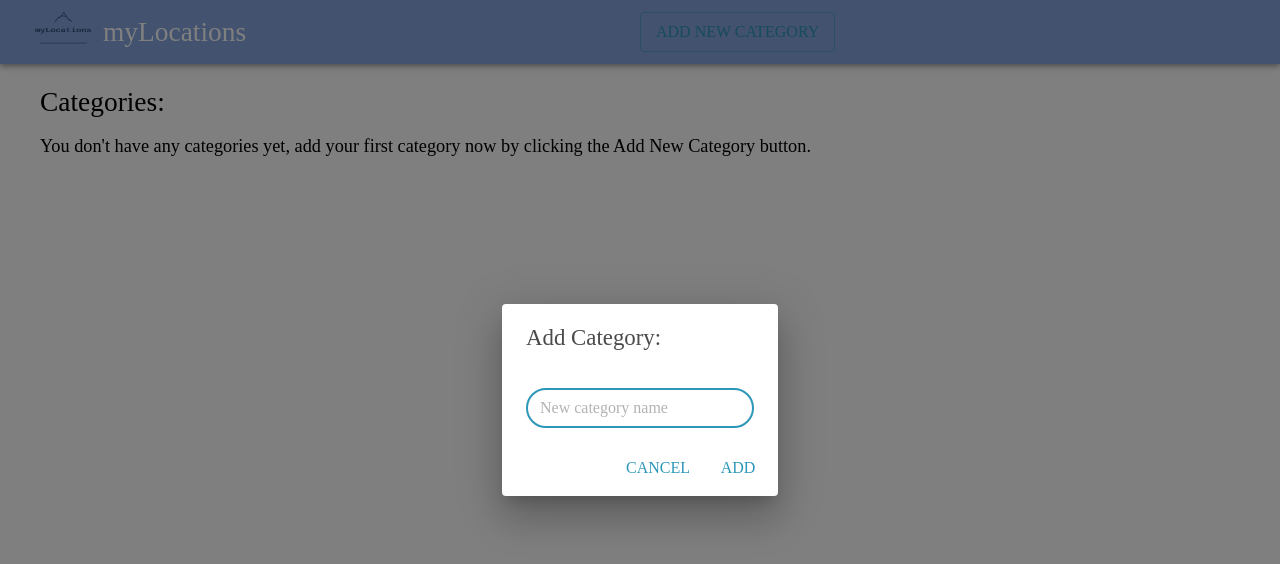
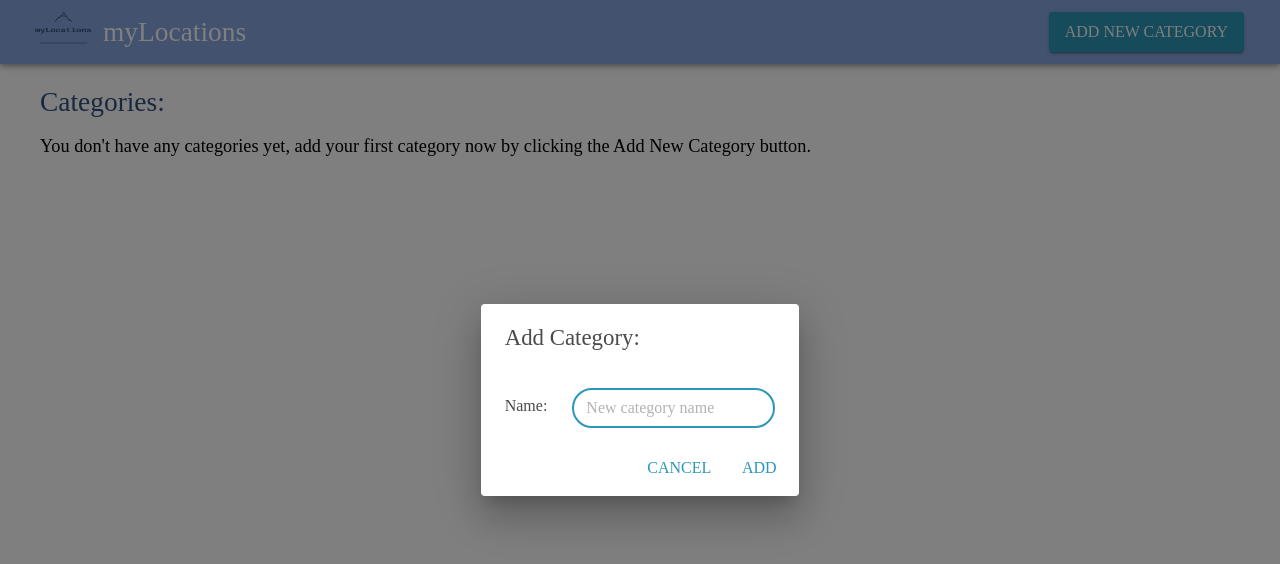
Before and after one commit to Noam6421/myLocations, a React (Create React App) app in the folder client/: page / in a window 1280 px wide. Both pictures are taken after a click on the button "ADD NEW CATEGORY". Shown: the top 564 px of the page. Built offline with nearby package versions, Linux system fonts and the light colour scheme.

Commit message:
new ui changes

```diff
--- a/client/src/components/AppToolBar/AppToolbar.tsx
+++ b/client/src/components/AppToolBar/AppToolbar.tsx
@@ -2,7 +2,7 @@
 import React, { useState } from 'react';
 import { useSelector } from 'react-redux';
 import { NavLink } from 'react-router-dom';
-import { AppBar, Button, Grid, Toolbar, Typography } from '@material-ui/core';
+import { AppBar, Grid, Toolbar, Typography } from '@material-ui/core';
 
 import FormMode from 'models/enums/FormMode';
 import { indexRoute } from 'Utils/Routes/Routes';
@@ -11,6 +11,7 @@ import CategoryDialog from 'components/Content/Categories/CategoryDialog/Categor
 
 import useStyles from './AppToolbarStyles';
 import useAppToolbar from './useAppToolbar';
+import ActionButton from 'components/ActionButton/ActionButton';
 
 const AppToolbar: React.FC = (): JSX.Element => {
 
@@ -30,49 +31,46 @@ const AppToolbar: React.FC = (): JSX.Element => {
     return (
         <AppBar className={classes.appBar} position='static'>
             <Toolbar>
-                <Grid container alignItems='center'>
+                <Grid
+                    container
+                    spacing={2}
+                    direction='row'
+                    xs={12}
+                    alignItems='center'
+                    justify='space-between'
+                >
+                    <Grid item container alignItems='center' xs={4}>
                         <NavLink exact to={indexRoute} className={classes.menuItem}>
                             <img id='logo' alt='logo' src='./assets/logo.png' width={79} height={60} />
                             <Typography variant='h5' className={classes.title} id='title'>myLocations</Typography>
                         </NavLink>
                     </Grid>
-                <Grid container alignItems='center'>
+                    <Grid item container alignItems='center' xs={8} justify='flex-end' spacing={1}>
                     { selectedCategory === '' ?
-                    <Button
-                        variant='outlined'
-                        color='primary'
-                        onClick={() => {
-                            setMode(FormMode.CREATE);
-                            handleOpenCategoryDialog();
-                        }}
-                    >
-                        Add New Category
-                    </Button>
+                        <ActionButton
+                            mode={() => setMode(FormMode.CREATE)}
+                            action={() => handleOpenCategoryDialog()}
+                            text={'Add New Category'}
+                        />
                         :
                         <>
-                        <Button
-                            variant='outlined'
-                            color='primary'
-                            onClick={() => {
-                                setMode(FormMode.VIEW);
-                                handleOpenCategoryDialog();
-                            } }
-                        >
-                            View
-                        </Button><Button
-                            variant='outlined'
-                            color='primary'
-                            onClick={() => {
-                                setMode(FormMode.EDIT);
-                                handleOpenCategoryDialog();
-                            } }
-                        >
-                                Edit
-                            </Button><Button variant='outlined' color='primary' onClick={() => handleDeleteCategory(selectedCategory)}>
-                                Delete
-                            </Button>
+                            <ActionButton
+                                mode={() => setMode(FormMode.VIEW)}
+                                action={() => handleOpenCategoryDialog()}
+                                text={'View'}
+                            />
+                            <ActionButton
+                                mode={() => setMode(FormMode.EDIT)}
+                                action={() => handleOpenCategoryDialog()}
+                                text={'Edit'}
+                            />
+                            <ActionButton
+                                action={() => handleDeleteCategory(selectedCategory)}
+                                text={'Delete'}
+                            />
                         </>
                     }
+                    </Grid>
                 </Grid>
 
             </Toolbar>
--- a/client/src/components/AppToolBar/AppToolbarStyles.ts
+++ b/client/src/components/AppToolBar/AppToolbarStyles.ts
@@ -16,6 +16,9 @@ const useStyles = makeStyles((theme: Theme) => ({
         justifyContent: 'space-between',
         textDecoration: 'none',
     },
+    actionButton: {
+        marginLeft: '10px'
+    },
 }));
 
 export default useStyles;
--- a/client/src/components/Content/Categories/CategoriesStyles.ts
+++ b/client/src/components/Content/Categories/CategoriesStyles.ts
@@ -6,7 +6,8 @@ const useStyles = makeStyles((theme: Theme) => ({
         padding: '20px 40px',
     },
     categoryTitle: {
-        paddingBottom: '10px'
+        paddingBottom: '10px',
+        color: theme.palette.primary.dark,
     },
     categoryCard: {
         color: 'white',
--- a/client/src/components/Content/Categories/CategoryDialog/CategoryDialog.tsx
+++ b/client/src/components/Content/Categories/CategoryDialog/CategoryDialog.tsx
@@ -1,6 +1,6 @@
 import React, { useState } from 'react';
 import { useSelector } from 'react-redux';
-import { TextField, Typography, Dialog, DialogActions, DialogContent, DialogTitle, Button } from '@material-ui/core';
+import { TextField, Typography, Dialog, DialogActions, DialogContent, DialogTitle, Button, Grid } from '@material-ui/core';
 
 import FormMode from 'models/enums/FormMode';
 import StoreStateType from 'redux/storeStateType';
@@ -28,7 +28,7 @@ const CategoryDialog: React.FC<Props> = (props: Props): JSX.Element => {
     return (
         <>
             <Dialog open={open} onClose={handleCloseCategoryDialog}>
-                <DialogTitle>
+                <DialogTitle color='primary'>
                     { viewMode
                         ? VIEW_CATEGORY_TITLE
                         : editMode
@@ -37,19 +37,22 @@ const CategoryDialog: React.FC<Props> = (props: Props): JSX.Element => {
                     }
                 </DialogTitle>
                 <DialogContent>
-                    { viewMode ?
-                        <Typography>Name: {selectedCategory}</Typography>
-                        :
+                    <Grid container direction='row' xs={12} alignItems='center'>
+                        <Grid item xs={3}>
+                            <Typography>Name:</Typography>
+                        </Grid>
+                        <Grid item xs={9}>
                             <TextField
                                 value={categoryName === '' ? selectedCategory : categoryName}
                                 onChange={(event) => setCategoryName(event.target.value)}
                                 autoFocus
                                 margin='dense'
                                 fullWidth
+                                disabled={viewMode}
                                 placeholder={editMode ? 'todo' : 'New category name' }
                             />
-                    }
-
+                        </Grid>
+                    </Grid>
                 </DialogContent>
                 <DialogActions>
                     <Button onClick={handleCloseCategoryDialog} color='primary'>
```
Lines whose indentation alone changed are shown as unchanged.
